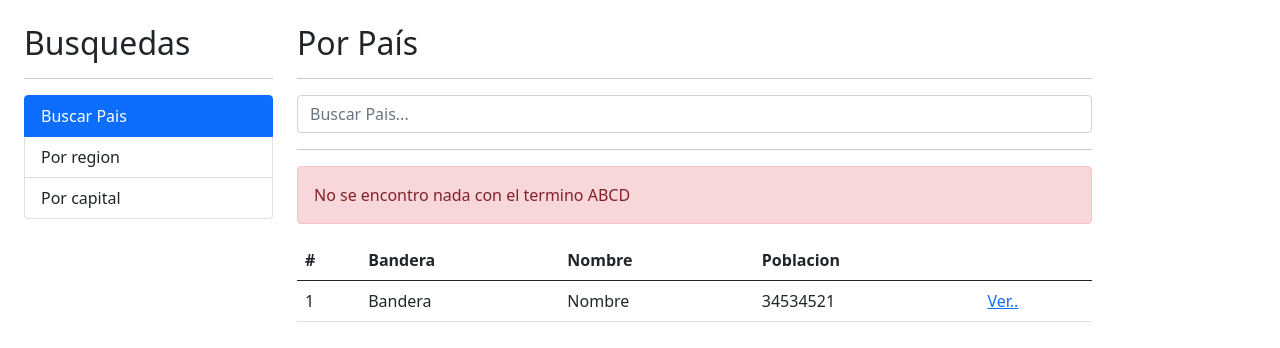
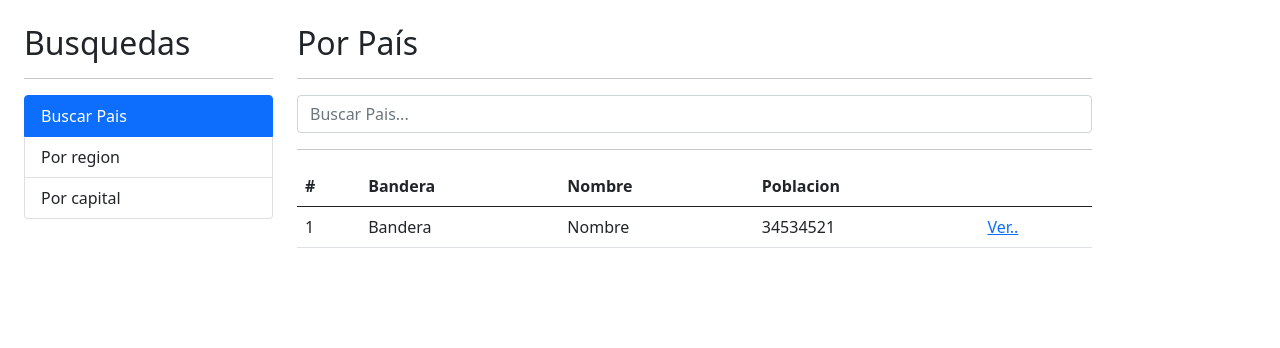
Before and after one commit to Jonathan-ulises/PaisesApp, an Angular app: page / in a window 1280 px wide. Shown: the top 348 px of the page. Built offline with nearby package versions, Linux system fonts and the light colour scheme.

Commit message:
Seccion 8: SPA - PaisesApp
Capitulo 105: Manejo de errores
En este capitulo se captura el error de no encontrar paises en el
servicio, esto para mostrar u ocultar la alerta de "no se encontro nada
con el termino...".

```diff
--- a/src/app/pais/pages/por-pais/por-pais.component.html
+++ b/src/app/pais/pages/por-pais/por-pais.component.html
@@ -14,13 +14,17 @@
     </div>
 </div>
 
+<div *ngIf="hayError"
+     class="alert alert-danger">
+    No se encontro nada con el termino {{ query }}
+</div>
+
 <hr>
 
-<div class="alert alert-danger">
-    No se encontro nada con el termino ABCD
-</div>
 
-<div class="row">
+
+<div *ngIf="!hayError"
+     class="row">
     <div class="col">
         <table class="table table-hover">
             <thead>
--- a/src/app/pais/pages/por-pais/por-pais.component.ts
+++ b/src/app/pais/pages/por-pais/por-pais.component.ts
@@ -11,13 +11,20 @@
 
 
   query: string = '';
+  hayError: boolean = false;
 
   constructor( private paisService: PaisService) { }
 
   buscar(): void {
+    this.hayError = false;
+
     this.paisService.buscarPais( this.query )
-      .subscribe( respuesta => {
+      .subscribe( (respuesta) => {
         console.log(respuesta)
+      }, (err) => {
+        console.log(err);
+        console.info(err);
+        this.hayError = true;
       })
   }
 }
```
